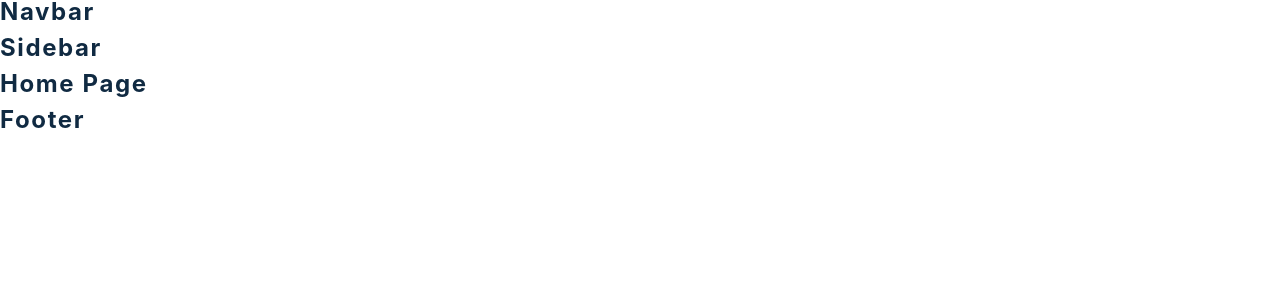
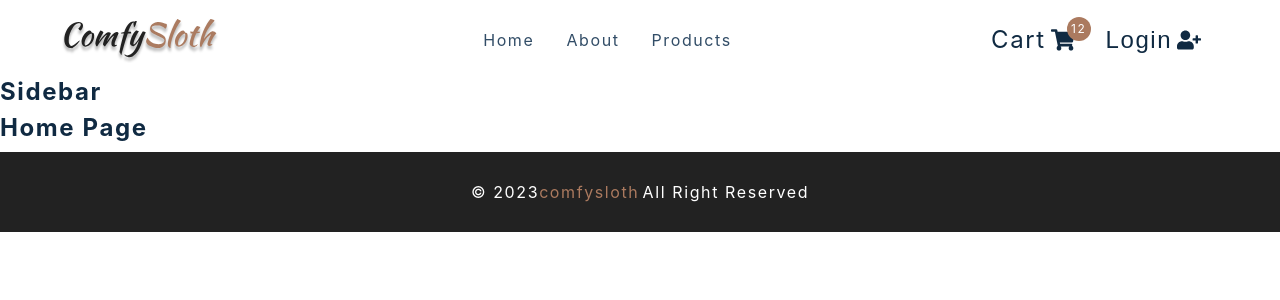
Before and after one commit to elshora97/E-commerce, a React (Create React App) app: page / in a window 1280 px wide. Shown: the top 300 px of the page. Built offline with nearby package versions, Linux system fonts and the light colour scheme; the HTML template or start-up script is replaced by a standard one.

Commit message:
Add NavBar & Footer

```diff
--- a/src/components/CartButtons.js
+++ b/src/components/CartButtons.js
@@ -1,14 +1,27 @@
-import React from 'react'
-import { FaShoppingCart, FaUserMinus, FaUserPlus } from 'react-icons/fa'
-import { Link } from 'react-router-dom'
-import styled from 'styled-components'
-import { useProductsContext } from '../context/products_context'
-import { useCartContext } from '../context/cart_context'
-import { useUserContext } from '../context/user_context'
+import React from "react";
+import { FaShoppingCart, FaUserMinus, FaUserPlus } from "react-icons/fa";
+import { Link } from "react-router-dom";
+import styled from "styled-components";
+import { useProductsContext } from "../context/products_context";
+import { useCartContext } from "../context/cart_context";
+import { useUserContext } from "../context/user_context";
 
 const CartButtons = () => {
-  return <h4>cart buttons </h4>
-}
+  return (
+    <Wrapper className="cart-btn-wrapper">
+      <Link to="/cart" className="cart-btn">
+        Cart
+        <span className="cart-container">
+          <FaShoppingCart />
+          <span className="cart-value">12</span>
+        </span>
+      </Link>
+      <button type="button" className="auth-btn">
+        Login <FaUserPlus />
+      </button>
+    </Wrapper>
+  );
+};
 
 const Wrapper = styled.div`
   display: grid;
@@ -62,5 +75,5 @@
       margin-left: 5px;
     }
   }
-`
-export default CartButtons
+`;
+export default CartButtons;
--- a/src/components/Footer.js
+++ b/src/components/Footer.js
@@ -1,8 +1,16 @@
-import React from 'react'
-import styled from 'styled-components'
+import React from "react";
+import styled from "styled-components";
 const Footer = () => {
-  return <h4>footer</h4>
-}
+  return (
+    <Wrapper>
+      <h5>
+        &copy; {new Date().getFullYear()}
+        <span>comfysloth</span>
+      </h5>
+      <h5>All Right Reserved</h5>
+    </Wrapper>
+  );
+};
 
 const Wrapper = styled.footer`
   height: 5rem;
@@ -26,6 +34,6 @@
   @media (min-width: 776px) {
     flex-direction: row;
   }
-`
+`;
 
-export default Footer
+export default Footer;
--- a/src/components/Navbar.js
+++ b/src/components/Navbar.js
@@ -1,16 +1,40 @@
-import React from 'react'
-import styled from 'styled-components'
-import logo from '../assets/logo.svg'
-import { FaBars } from 'react-icons/fa'
-import { Link } from 'react-router-dom'
-import { links } from '../utils/constants'
-import CartButtons from './CartButtons'
-import { useProductsContext } from '../context/products_context'
-import { useUserContext } from '../context/user_context'
+import React from "react";
+import styled from "styled-components";
+import logo from "../assets/logo.svg";
+import { FaBars } from "react-icons/fa";
+import { Link } from "react-router-dom";
+import { links } from "../utils/constants";
+import CartButtons from "./CartButtons";
+import { useProductsContext } from "../context/products_context";
+import { useUserContext } from "../context/user_context";
 
 const Nav = () => {
-  return <h4>navbar</h4>
-}
+  return (
+    <NavContainer>
+      <div className="nav-center">
+        <div className="nav-header">
+          <Link to="/">
+            <img src={logo} alt="comfy sloth" />
+          </Link>
+          <button type="button" className="nav-toggle">
+            <FaBars />
+          </button>
+        </div>
+        <ul className="nav-links">
+          {links.map((link) => {
+            const { id, text, url } = link;
+            return (
+              <li key={id}>
+                <Link to={url}> {text}</Link>
+              </li>
+            );
+          })}
+        </ul>
+        <CartButtons />
+      </div>
+    </NavContainer>
+  );
+};
 
 const NavContainer = styled.nav`
   height: 5rem;
@@ -77,6 +101,6 @@
       display: grid;
     }
   }
-`
+`;
 
-export default Nav
+export default Nav;
```
